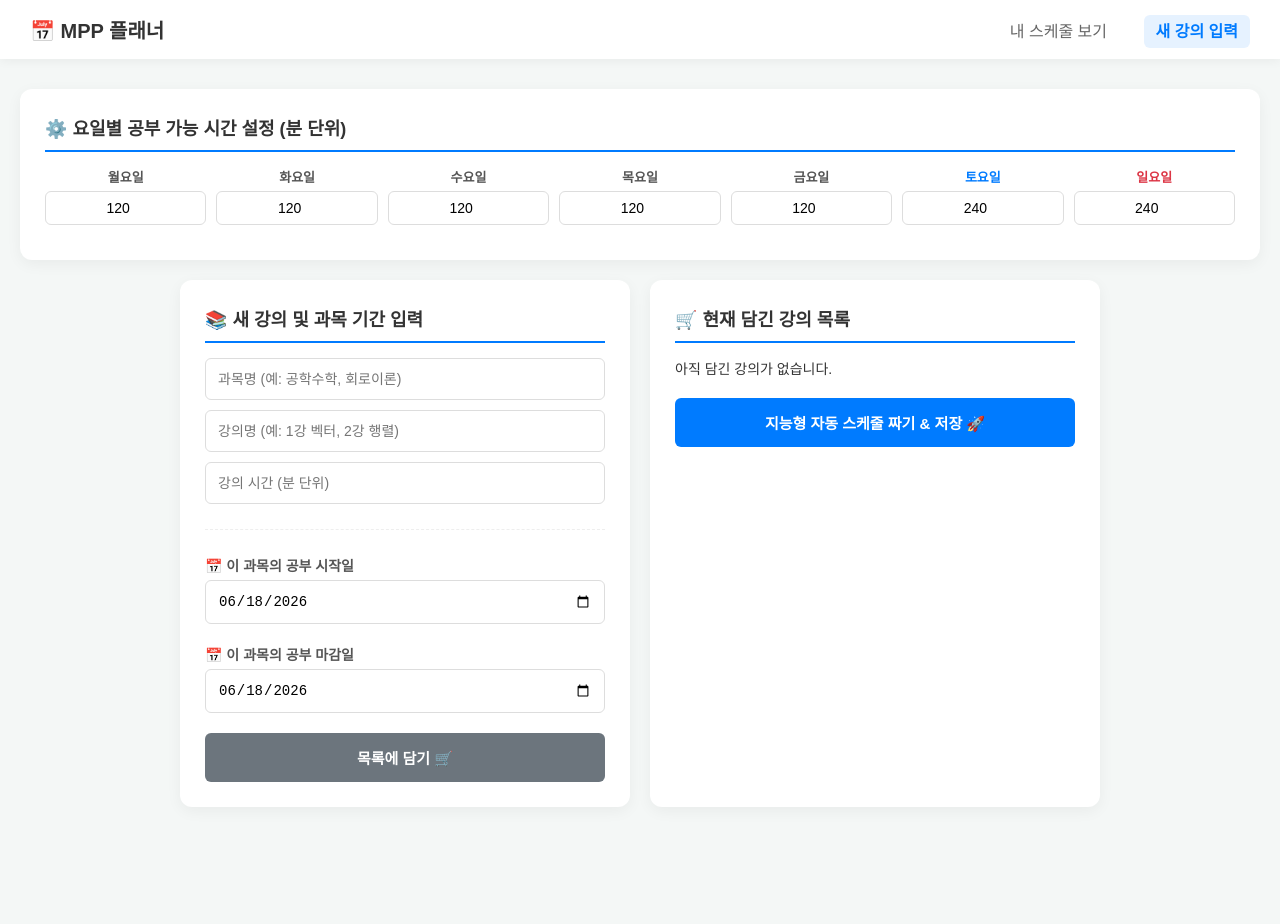
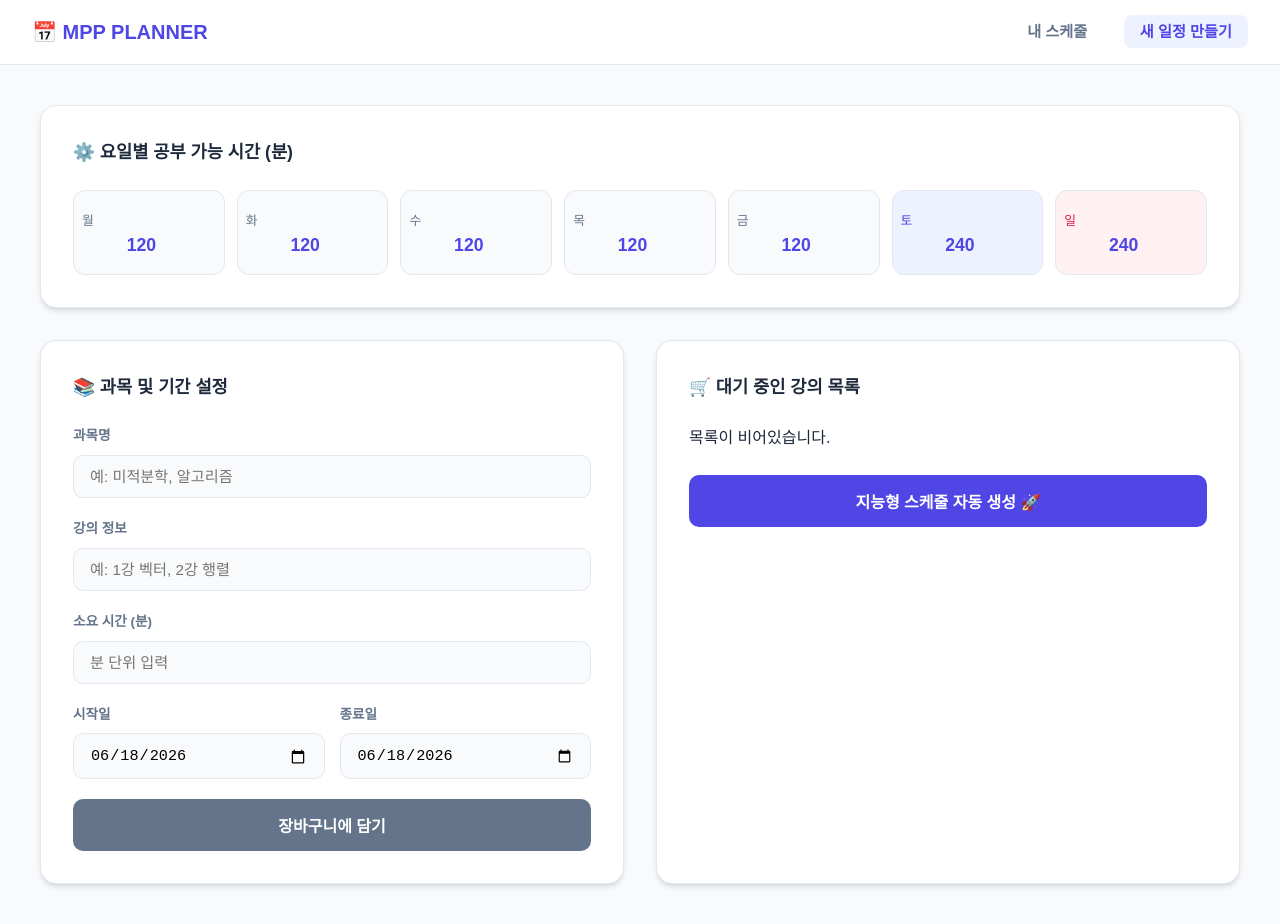
Before and after one commit to lim20040/MPP, a website: page input.html in a window 1280 px wide. Before the commit the page ends 857 px from the top, so only its background shows below. Drawn offline with Linux system fonts and the light colour scheme; a web font is replaced by a local one.

Commit message:
UI 대시보드 스타일로 전면 개편

```diff
--- a/css/style.css
+++ b/css/style.css
@@ -1,66 +1,130 @@
 @import url('https://cdn.jsdelivr.net/gh/orioncactus/pretendard/dist/web/static/pretendard.css');
 
-/* 기본 배경 및 폰트 */
+:root {
+    --primary: #4F46E5; /* 세련된 인디고 블루 */
+    --primary-hover: #4338CA;
+    --bg: #F8FAFC;
+    --card-bg: #FFFFFF;
+    --text-main: #1E293B;
+    --text-muted: #64748B;
+    --border: #E2E8F0;
+    --shadow: 0 4px 6px -1px rgb(0 0 0 / 0.1), 0 2px 4px -2px rgb(0 0 0 / 0.1);
+}
+
 body {
     font-family: 'Pretendard', sans-serif;
-    background-color: #f4f7f6;
+    background-color: var(--bg);
     margin: 0; padding: 0;
-    color: #333;
+    color: var(--text-main);
+    line-height: 1.6;
 }
 
-/* 상단 네비게이션(메뉴바) */
+/* --- 상단 네비게이션 --- */
 .navbar {
-    background-color: white; padding: 15px 30px; display: flex;
-    justify-content: space-between; align-items: center;
-    box-shadow: 0 2px 10px rgba(0,0,0,0.05); margin-bottom: 30px;
+    background: var(--card-bg);
+    padding: 1rem 2rem;
+    display: flex;
+    justify-content: space-between;
+    align-items: center;
+    border-bottom: 1px solid var(--border);
+    position: sticky; top: 0; z-index: 100;
 }
-.nav-logo { font-size: 20px; font-weight: bold; color: #333; text-decoration: none; }
+.nav-logo {
+    font-size: 1.25rem; font-weight: 800; color: var(--primary);
+    text-decoration: none; display: flex; align-items: center; gap: 8px;
+}
 .nav-links a {
-    text-decoration: none; color: #666; font-weight: 500; margin-left: 20px; padding: 8px 12px; border-radius: 6px;
+    text-decoration: none; color: var(--text-muted);
+    font-weight: 600; margin-left: 1rem; padding: 0.5rem 1rem;
+    border-radius: 8px; transition: 0.2s; font-size: 0.95rem;
 }
-.nav-links a:hover { background-color: #f0f4f8; color: #007bff; }
-.nav-links a.active { background-color: #e6f2ff; color: #007bff; font-weight: bold; }
+.nav-links a:hover { color: var(--primary); background: #F1F5F9; }
+.nav-links a.active { color: var(--primary); background: #EEF2FF; }
 
-/* 메인 구역 및 하얀색 카드 상자 */
+/* --- 메인 컨테이너 --- */
 .main-container {
-    display: flex; gap: 20px; flex-wrap: wrap;
-    max-width: 1300px; margin: 0 auto; justify-content: center;
-    padding: 0 20px 50px 20px;
+    max-width: 1200px; margin: 2.5rem auto;
+    padding: 0 1.5rem; display: grid;
+    grid-template-columns: 1fr 1fr; /* 2열 배치 */
+    gap: 2rem;
 }
+
+/* 요일 설정 카드는 상단에 길게 배치 */
+.full-width { grid-column: 1 / -1; }
+
 .card {
-    background: white; padding: 25px; border-radius: 12px;
-    box-shadow: 0 4px 15px rgba(0,0,0,0.05);
-    flex: 1; min-width: 300px; max-width: 400px;
+    background: var(--card-bg);
+    padding: 2rem; border-radius: 16px;
+    border: 1px solid var(--border);
+    box-shadow: var(--shadow);
 }
-h2 { font-size: 18px; border-bottom: 2px solid #007bff; padding-bottom: 10px; margin-top: 0; }
+.card h2 {
+    font-size: 1.1rem; font-weight: 700; margin-top: 0;
+    margin-bottom: 1.5rem; display: flex; align-items: center; gap: 10px;
+    color: var(--text-main); border-bottom: none; padding: 0;
+}
 
-/* 입력창 및 버튼 */
+/* --- 입력 폼 스타일 --- */
+.form-group { margin-bottom: 1.25rem; }
+.form-group label {
+    display: block; font-size: 0.85rem; font-weight: 600;
+    color: var(--text-muted); margin-bottom: 0.5rem;
+}
 input {
-    width: 100%; padding: 12px; margin-bottom: 10px;
-    border: 1px solid #ddd; border-radius: 6px; box-sizing: border-box; font-size: 14px;
+    width: 100%; padding: 0.75rem 1rem;
+    border: 1px solid var(--border); border-radius: 10px;
+    font-size: 0.95rem; transition: 0.2s; box-sizing: border-box;
+    background: #F9FAFB;
 }
+input:focus {
+    outline: none; border-color: var(--primary);
+    background: #FFF; box-shadow: 0 0 0 4px rgba(79, 70, 229, 0.1);
+}
+
+/* --- 요일별 시간 설정 UI --- */
+.week-settings {
+    display: grid; grid-template-columns: repeat(7, 1fr); gap: 12px;
+}
+.time-input {
+    background: #F8FAFC; padding: 1rem 0.5rem; border-radius: 12px;
+    border: 1px solid var(--border);
+}
+.time-input label { font-size: 0.8rem; margin-bottom: 8px; color: var(--text-muted); }
+.time-input input {
+    border: none; background: transparent; font-size: 1.1rem;
+    font-weight: 700; color: var(--primary); text-align: center; padding: 0;
+}
+
+/* --- 버튼 디자인 --- */
 button {
-    width: 100%; padding: 14px; border: none; border-radius: 6px;
-    font-size: 15px; font-weight: bold; color: white; cursor: pointer; transition: 0.2s;
+    width: 100%; padding: 0.875rem; border-radius: 10px;
+    font-size: 1rem; font-weight: 700; cursor: pointer;
+    transition: 0.2s; border: none;
 }
-.btn-add { background-color: #6c757d; }
-.btn-add:hover { background-color: #5a6268; }
-.btn-generate { background-color: #007bff; margin-top: 10px;}
-.btn-generate:hover { background-color: #0056b3; }
+.btn-add { background: #64748B; color: white; }
+.btn-add:hover { background: #475569; }
+.btn-generate { background: var(--primary); color: white; margin-top: 1.5rem; }
+.btn-generate:hover { background: var(--primary-hover); transform: translateY(-1px); }
 
-/* 목록 및 스케줄 텍스트 */
-.list-box, .schedule-box { max-height: 400px; overflow-y: auto; font-size: 14px;}
-.item-row { display: flex; justify-content: space-between; padding: 8px 0; border-bottom: 1px solid #eee; }
-.subject-tag { background: #eef2f5; padding: 3px 8px; border-radius: 4px; font-size: 12px; font-weight: bold; color: #007bff;}
-.day-title { color: white; padding: 5px 10px; border-radius: 4px; margin-top: 15px; font-weight: bold; }
-.setting-label { display: block; font-weight: bold; color: #555; margin-bottom: 5px; font-size: 14px; margin-top: 10px;}
+/* --- 목록 및 스케줄 아이템 --- */
+.item-row {
+    display: flex; justify-content: space-between; align-items: center;
+    padding: 1rem; background: #F8FAFC; border-radius: 10px;
+    margin-bottom: 0.75rem; border: 1px solid var(--border);
+}
+.subject-tag {
+    background: var(--primary); color: white;
+    padding: 2px 8px; border-radius: 6px; font-size: 0.75rem;
+    font-weight: 700; margin-right: 8px;
+}
+.day-title {
+    font-size: 1rem; font-weight: 800; color: var(--text-main);
+    margin: 2rem 0 1rem 0; padding-left: 0.5rem;
+    border-left: 4px solid var(--primary);
+}
 
-/* 요일별 설정창 가로 배열 */
-.week-settings {
-    display: flex; gap: 10px; justify-content: space-between; flex-wrap: wrap; margin-top: 15px;
+/* 반응형: 화면 작아지면 1열로 */
+@media (max-width: 900px) {
+    .main-container { grid-template-columns: 1fr; }
+    .week-settings { grid-template-columns: repeat(4, 1fr); }
 }
-.time-input { flex: 1; min-width: 80px; text-align: center; }
-.time-input label { display: block; font-size: 13px; font-weight: bold; margin-bottom: 5px; color: #555; }
-.time-input input { text-align: center; padding: 8px; }
-.text-primary label { color: #007bff; }
-.text-danger label { color: #dc3545; }
--- a/input.html
+++ b/input.html
@@ -7,61 +7,58 @@
 </head>
 <body>
     <nav class="navbar">
-        <a href="index.html" class="nav-logo">📅 MPP 플래너</a>
+        <a href="index.html" class="nav-logo">📅 MPP PLANNER</a>
         <div class="nav-links">
-            <a href="index.html">내 스케줄 보기</a>
-            <a href="input.html" class="active">새 강의 입력</a>
+            <a href="index.html">내 스케줄</a>
+            <a href="input.html" class="active">새 일정 만들기</a>
         </div>
     </nav>
 
-    <div class="main-container" style="max-width: 1300px;">
-        <div class="card" style="max-width: 100%; flex: 1 1 100%;">
-            <h2>⚙️ 요일별 공부 가능 시간 설정 (분 단위)</h2>
+    <div class="main-container">
+        <div class="card full-width">
+            <h2>⚙️ 요일별 공부 가능 시간 (분)</h2>
             <div class="week-settings">
-                <div class="time-input">
-                    <label>월요일</label><input type="number" id="time-1" value="120">
-                </div>
-                <div class="time-input">
-                    <label>화요일</label><input type="number" id="time-2" value="120">
-                </div>
-                <div class="time-input">
-                    <label>수요일</label><input type="number" id="time-3" value="120">
-                </div>
-                <div class="time-input">
-                    <label>목요일</label><input type="number" id="time-4" value="120">
-                </div>
-                <div class="time-input">
-                    <label>금요일</label><input type="number" id="time-5" value="120">
-                </div>
-                <div class="time-input text-primary">
-                    <label>토요일</label><input type="number" id="time-6" value="240">
-                </div>
-                <div class="time-input text-danger">
-                    <label>일요일</label><input type="number" id="time-0" value="240">
-                </div>
+                <div class="time-input"><label>월</label><input type="number" id="time-1" value="120"></div>
+                <div class="time-input"><label>화</label><input type="number" id="time-2" value="120"></div>
+                <div class="time-input"><label>수</label><input type="number" id="time-3" value="120"></div>
+                <div class="time-input"><label>목</label><input type="number" id="time-4" value="120"></div>
+                <div class="time-input"><label>금</label><input type="number" id="time-5" value="120"></div>
+                <div class="time-input" style="background:#EEF2FF;"><label style="color:#4F46E5">토</label><input type="number" id="time-6" value="240"></div>
+                <div class="time-input" style="background:#FFF1F2;"><label style="color:#E11D48">일</label><input type="number" id="time-0" value="240"></div>
             </div>
         </div>
 
         <div class="card">
-            <h2>📚 새 강의 및 과목 기간 입력</h2>
-            <input type="text" id="subject" placeholder="과목명 (예: 공학수학, 회로이론)">
-            <input type="text" id="lecture" placeholder="강의명 (예: 1강 벡터, 2강 행렬)">
-            <input type="number" id="duration" placeholder="강의 시간 (분 단위)">
-
-            <div style="margin-top: 15px; border-top: 1px dashed #eee; padding-top: 15px;">
-                <label class="setting-label">📅 이 과목의 공부 시작일</label>
-                <input type="date" id="startDate">
-                <label class="setting-label">📅 이 과목의 공부 마감일</label>
-                <input type="date" id="endDate">
+            <h2>📚 과목 및 기간 설정</h2>
+            <div class="form-group">
+                <label>과목명</label>
+                <input type="text" id="subject" placeholder="예: 미적분학, 알고리즘">
             </div>
-
-            <button class="btn-add" onclick="addLecture()" style="margin-top: 10px;">목록에 담기 🛒</button>
+            <div class="form-group">
+                <label>강의 정보</label>
+                <input type="text" id="lecture" placeholder="예: 1강 벡터, 2강 행렬">
+            </div>
+            <div class="form-group">
+                <label>소요 시간 (분)</label>
+                <input type="number" id="duration" placeholder="분 단위 입력">
+            </div>
+            <div style="display: grid; grid-template-columns: 1fr 1fr; gap: 15px;">
+                <div class="form-group">
+                    <label>시작일</label>
+                    <input type="date" id="startDate">
+                </div>
+                <div class="form-group">
+                    <label>종료일</label>
+                    <input type="date" id="endDate">
+                </div>
+            </div>
+            <button class="btn-add" onclick="addLecture()">장바구니에 담기</button>
         </div>
 
         <div class="card">
-            <h2>🛒 현재 담긴 강의 목록</h2>
-            <div id="cartList" class="list-box">아직 담긴 강의가 없습니다.</div>
-            <button class="btn-generate" onclick="generateAndSave()" style="margin-top: 20px;">지능형 자동 스케줄 짜기 & 저장 🚀</button>
+            <h2>🛒 대기 중인 강의 목록</h2>
+            <div id="cartList" class="list-box">목록이 비어있습니다.</div>
+            <button class="btn-generate" onclick="generateAndSave()">지능형 스케줄 자동 생성 🚀</button>
         </div>
     </div>
 
```
